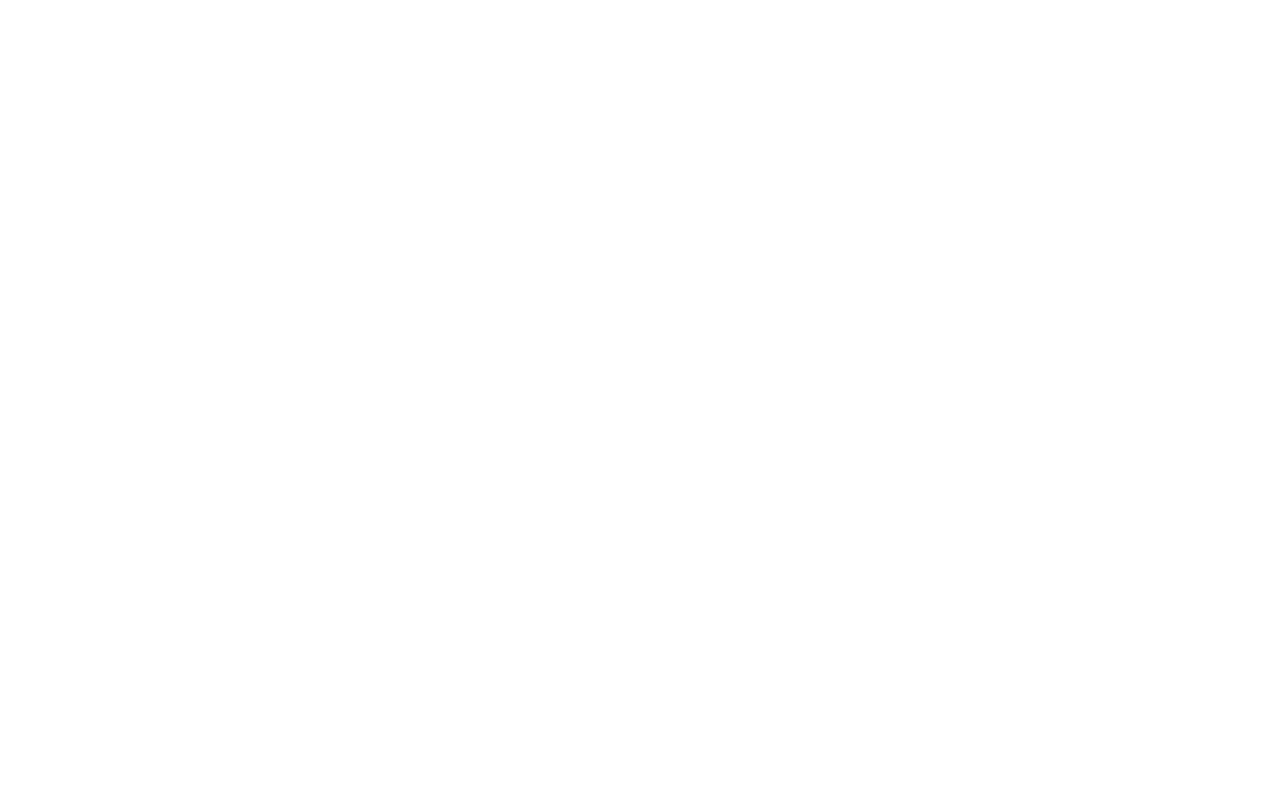
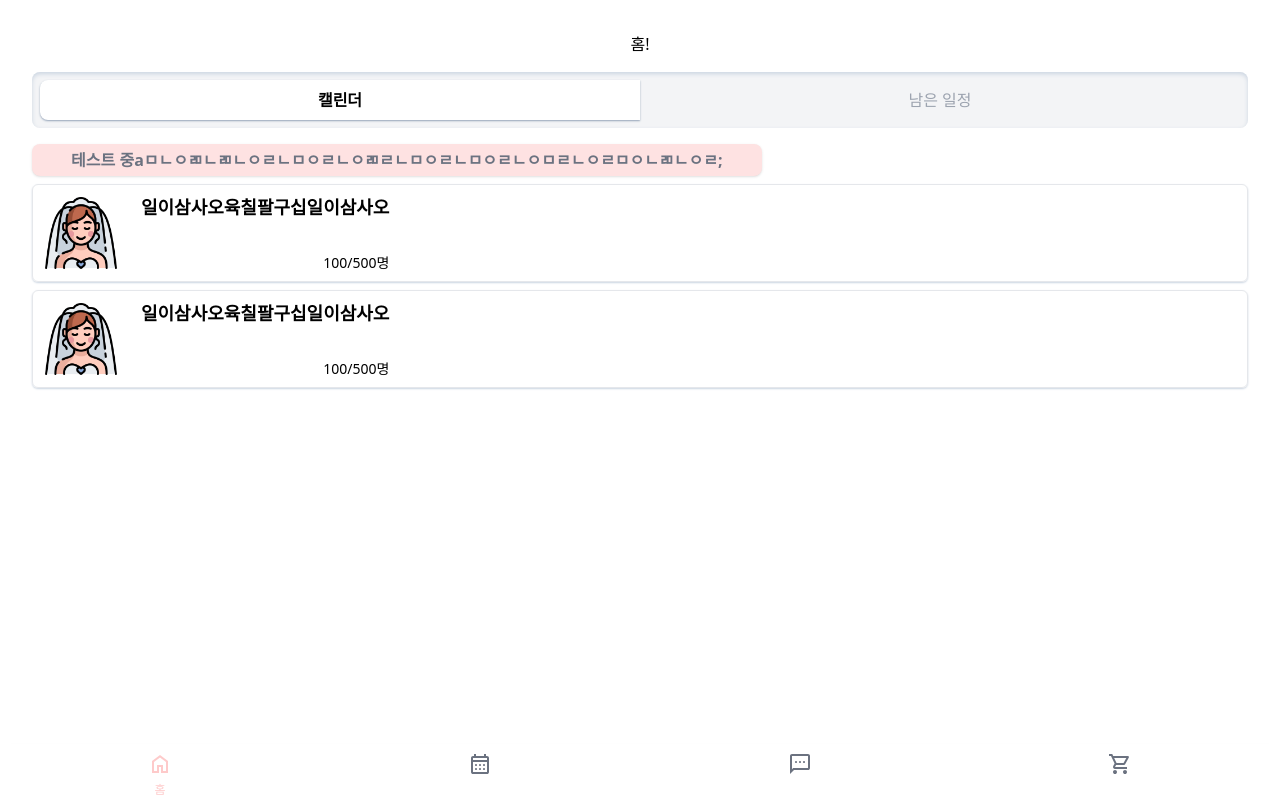
Before and after one commit to Yeahpeu/yeahpeu-front, a React (Vite) app: page /home in a window 1280 px wide. Built offline with nearby package versions, Linux system fonts and the light colour scheme.

Commit message:
[FEAT] 컴포넌트 추가

```diff
--- a/src/App.jsx
+++ b/src/App.jsx
@@ -1,9 +1,21 @@
 import "./App.css";
+import { BrowserRouter, Routes, Route } from "react-router-dom";
+import HomePage from "./pages/HomePage";
+import CalendarPage from "./pages/CalendarPage";
+import ChatRoomPage from "./pages/ChatRoomPage";
+import PrepareMainPage from "./pages/PrepareMainPage";
 
 function App() {
   return (
     <>
-      <div className=""></div>
+      <BrowserRouter>
+        <Routes>
+          <Route path="/home" element={<HomePage />} />
+          <Route path="/calendar" element={<CalendarPage />} />
+          <Route path="/chat" element={<ChatRoomPage />} />
+          <Route path="/shop" element={<PrepareMainPage />} />
+        </Routes>
+      </BrowserRouter>
     </>
   );
 }
--- /dev/null
+++ b/src/components/Buttons/MyTab.jsx
@@ -0,0 +1,33 @@
+import { useState } from "react";
+
+const MyTab = ({ leftValue, rightValue }) => {
+  const [activeTab, setActiveTab] = useState(`${leftValue}`);
+
+  return (
+    <div className="flex items-center justify-center bg-gray-100 p-2 rounded-lg shadow-inner shadow-slate-300 my-4">
+      <button
+        className={`flex w-1/2 transition justify-center text-center py-2 rounded-l-lg ${
+          activeTab === `${leftValue}`
+            ? "bg-white font-bold text-black shadow-sm shadow-slate-400"
+            : "text-gray-400"
+        }`}
+        onClick={() => setActiveTab(`${leftValue}`)}
+      >
+        {leftValue}
+      </button>
+
+      <button
+        className={`flex w-1/2 transition justify-center text-center py-2 rounded-r-lg ${
+          activeTab === `${rightValue}`
+            ? "bg-white font-bold text-black shadow-sm shadow-slate-400"
+            : "text-gray-400"
+        }`}
+        onClick={() => setActiveTab(`${rightValue}`)}
+      >
+        {rightValue}
+      </button>
+    </div>
+  );
+};
+
+export default MyTab;
--- /dev/null
+++ b/src/components/Cards/MyChatCard.jsx
@@ -0,0 +1,24 @@
+const MyChatCard = ({
+  roomTitle,
+  currentMember,
+  maxMember,
+  imgSrc,
+  onClick,
+}) => {
+  return (
+    <div
+      className="flex flex-row shadow-sm shadow-slate-300 border rounded-md gap-5 my-2 p-2 "
+      onClick={onClick}
+    >
+      <img className="p-1 w-20 h-20" src={`${imgSrc}`} alt="roomOwnerImg" />
+      <div className="flex flex-col justify-between text-left gap-1">
+        <div className="font-bold text-lg">{roomTitle}</div>
+        <div className="text-sm text-right">
+          {currentMember}/{maxMember}명
+        </div>
+      </div>
+    </div>
+  );
+};
+
+export default MyChatCard;
--- /dev/null
+++ b/src/components/Cards/MyChatbox.jsx
@@ -0,0 +1,13 @@
+const MyChatBox = ({ owner, message }) => {
+  const colorVariants = {
+    others: "bg-red-100 rounded-lg p-1 w-[60%] text-gray-500 font-bold shadow",
+    mine: "bg-white rounded-lg p-1 w-[60%] text-gray-500 font-bold shadow",
+  };
+  return (
+    <div className={`${colorVariants[owner]}`}>
+      <span>{message}</span>;
+    </div>
+  );
+};
+
+export default MyChatBox;
--- a/src/pages/HomePage.jsx
+++ b/src/pages/HomePage.jsx
@@ -1,7 +1,32 @@
+import MyTab from "../components/Buttons/MyTab";
+import MyChatBox from "../components/Cards/MyChatbox";
+import MyNav from "../molecules/NavMolecule";
+import MyChatCard from "../components/Cards/MyChatCard";
+
 const HomePage = () => {
   return (
     <>
       <div>홈!</div>
+      <MyTab leftValue={"캘린더"} rightValue={"남은 일정"} />
+      <MyChatBox
+        owner={"others"}
+        message={
+          "테스트 중aㅁㄴㅇㄻㄴㄻㄴㅇㄹㄴㅁㅇㄹㄴㅇㄻㄹㄴㅁㅇㄹㄴㅁㅇㄹㄴㅇㅁㄹㄴㅇㄹㅁㅇㄴㄻㄴㅇㄹ"
+        }
+      />
+      <MyChatCard
+        roomTitle={"일이삼사오육칠팔구십일이삼사오"}
+        currentMember={100}
+        maxMember={500}
+        imgSrc={"/src/assets/bride.png"}
+      />
+      <MyChatCard
+        roomTitle={"일이삼사오육칠팔구십일이삼사오"}
+        currentMember={100}
+        maxMember={500}
+        imgSrc={"/src/assets/bride.png"}
+      />
+      <MyNav />
     </>
   );
 };
```
